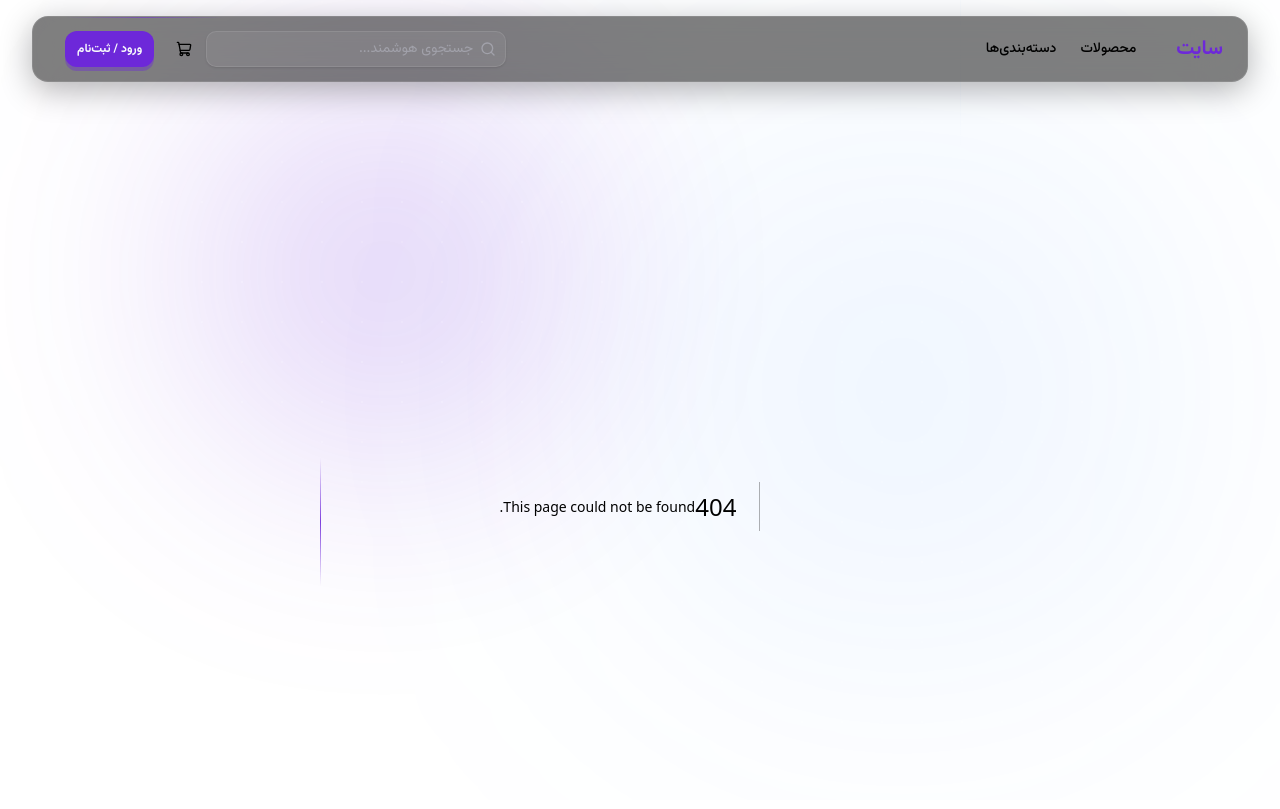
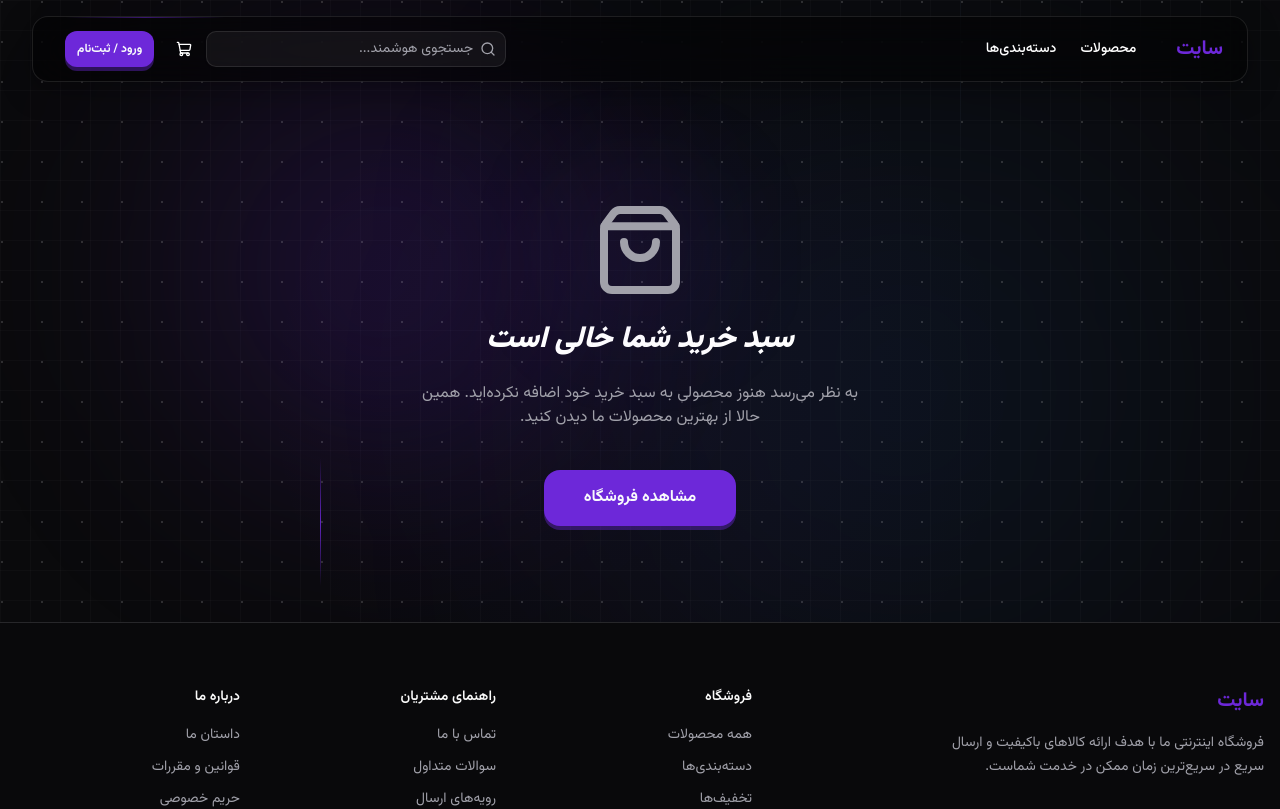
Before and after one commit to parssystem1-coder/saite, a Next.js app: page /cart in a window 1280 px wide. Before the commit this address had no page. Shown: the top 809 px of the page. Built offline with nearby package versions, Linux system fonts and the light colour scheme.

Commit message:
feat: phase 5 - implement Cart Store, Smart Header badge, and 3D Cart Page
Co-authored-by: arena-agent <297053741+arena-agent@users.noreply.github.com>

```diff
--- /dev/null
+++ b/src/app/cart/page.tsx
@@ -0,0 +1,165 @@
+'use client'
+
+import { useCartStore } from '@/store/cart-store'
+import Image from 'next/image'
+import Link from 'next/link'
+import { Button } from '@/components/ui/button'
+import { Trash2, Plus, Minus, ShoppingBag, ArrowLeft } from 'lucide-react'
+import { motion, AnimatePresence } from 'framer-motion'
+import { useEffect, useState } from 'react'
+
+export default function CartPage() {
+  const { items, removeItem, updateQuantity, totalPrice } = useCartStore()
+  const [mounted, setMounted] = useState(false)
+
+  useEffect(() => {
+    setMounted(true)
+  }, [])
+
+  if (!mounted) return null
+
+  const formattedTotal = new Intl.NumberFormat('fa-IR').format(totalPrice())
+
+  if (items.length === 0) {
+    return (
+      <div className="container mx-auto px-4 py-24 text-center">
+        <motion.div
+          initial={{ opacity: 0, scale: 0.9 }}
+          animate={{ opacity: 1, scale: 1 }}
+          className="flex flex-col items-center justify-center space-y-6"
+        >
+          <div className="relative">
+            <div className="absolute inset-0 bg-primary/20 blur-3xl rounded-full" />
+            <ShoppingBag className="h-24 w-24 text-muted-foreground relative z-10" />
+          </div>
+          <h2 className="text-3xl font-black italic">سبد خرید شما خالی است</h2>
+          <p className="text-muted-foreground max-w-md">
+            به نظر می‌رسد هنوز محصولی به سبد خرید خود اضافه نکرده‌اید. همین حالا از بهترین محصولات ما دیدن کنید.
+          </p>
+          <Button asChild size="lg" className="mt-4 px-10">
+            <Link href="/products">مشاهده فروشگاه</Link>
+          </Button>
+        </motion.div>
+      </div>
+    )
+  }
+
+  return (
+    <div className="container mx-auto px-4 py-12">
+      <div className="flex flex-col lg:flex-row gap-12">
+        {/* Cart Items List */}
+        <div className="flex-1 space-y-6">
+          <h1 className="text-3xl font-black mb-8 flex items-center gap-3">
+            <ShoppingBag className="text-primary" />
+            سبد خرید شما
+          </h1>
+
+          <AnimatePresence mode="popLayout">
+            {items.map((item) => (
+              <motion.div
+                key={item.id}
+                layout
+                initial={{ opacity: 0, x: -20 }}
+                animate={{ opacity: 1, x: 0 }}
+                exit={{ opacity: 0, x: 20 }}
+                className="group relative flex items-center gap-4 rounded-3xl border border-white/5 bg-white/5 p-4 md:p-6 backdrop-blur-sm hover:bg-white/10 transition-all shadow-xl"
+              >
+                <div className="relative h-24 w-24 md:h-32 md:w-32 flex-shrink-0 overflow-hidden rounded-2xl bg-black/20">
+                  <Image
+                    src={item.image}
+                    alt={item.name}
+                    fill
+                    className="object-contain p-2"
+                  />
+                </div>
+
+                <div className="flex flex-1 flex-col justify-between h-full space-y-2">
+                  <div className="flex justify-between items-start">
+                    <div>
+                      <h3 className="font-bold text-lg md:text-xl line-clamp-1">{item.name}</h3>
+                      <p className="text-sm text-muted-foreground">{item.category}</p>
+                    </div>
+                    <Button
+                      variant="ghost"
+                      size="icon"
+                      className="text-muted-foreground hover:text-destructive hover:bg-destructive/10"
+                      onClick={() => removeItem(item.id)}
+                    >
+                      <Trash2 className="h-5 w-5" />
+                    </Button>
+                  </div>
+
+                  <div className="flex flex-wrap items-center justify-between gap-4">
+                    <div className="flex items-center gap-3 bg-black/30 rounded-xl p-1 border border-white/5">
+                      <Button
+                        variant="ghost"
+                        size="icon"
+                        className="h-8 w-8 rounded-lg"
+                        onClick={() => updateQuantity(item.id, item.quantity - 1)}
+                      >
+                        <Minus className="h-4 w-4" />
+                      </Button>
+                      <span className="w-8 text-center font-bold">{item.quantity}</span>
+                      <Button
+                        variant="ghost"
+                        size="icon"
+                        className="h-8 w-8 rounded-lg"
+                        onClick={() => updateQuantity(item.id, item.quantity + 1)}
+                      >
+                        <Plus className="h-4 w-4" />
+                      </Button>
+                    </div>
+                    <div className="text-left">
+                      <span className="text-lg font-black text-primary">
+                        {(item.price * item.quantity).toLocaleString('fa-IR')} تومان
+                      </span>
+                    </div>
+                  </div>
+                </div>
+              </motion.div>
+            ))}
+          </AnimatePresence>
+        </div>
+
+        {/* Order Summary */}
+        <aside className="w-full lg:w-96">
+          <motion.div
+            initial={{ opacity: 0, y: 20 }}
+            animate={{ opacity: 1, y: 0 }}
+            className="sticky top-28 rounded-3xl border border-white/10 bg-white/5 p-8 backdrop-blur-xl shadow-2xl"
+          >
+            <h2 className="text-xl font-bold mb-6">خلاصه سفارش</h2>
+            <div className="space-y-4">
+              <div className="flex justify-between text-muted-foreground">
+                <span>تعداد اقلام</span>
+                <span>{items.length} کالا</span>
+              </div>
+              <div className="flex justify-between text-muted-foreground">
+                <span>هزینه ارسال</span>
+                <span className="text-green-400">رایگان (AI Reward)</span>
+              </div>
+              <div className="h-px bg-white/10 my-4" />
+              <div className="flex justify-between items-center text-xl font-black">
+                <span>جمع کل</span>
+                <span className="text-primary">{formattedTotal} تومان</span>
+              </div>
+            </div>
+
+            <Button size="lg" className="w-full h-14 text-lg mt-8 shadow-lg shadow-primary/20" asChild>
+              <Link href="/checkout">
+                تکمیل فرایند خرید
+              </Link>
+            </Button>
+
+            <div className="mt-6 flex flex-col gap-3">
+              <Link href="/products" className="flex items-center justify-center gap-2 text-sm text-muted-foreground hover:text-white transition-colors">
+                <ArrowLeft className="h-4 w-4" />
+                ادامه خرید
+              </Link>
+            </div>
+          </motion.div>
+        </aside>
+      </div>
+    </div>
+  )
+}
--- a/src/app/products/[id]/page.tsx
+++ b/src/app/products/[id]/page.tsx
@@ -9,9 +9,11 @@ import { Badge } from '@/components/ui/badge'
 import { ShoppingCart, ArrowRight, ShieldCheck, Truck, RefreshCcw, Loader2 } from 'lucide-react'
 import Link from 'next/link'
 import { motion } from 'framer-motion'
+import { useCartStore } from '@/store/cart-store'
 
 export default function ProductDetailPage() {
   const { id } = useParams()
+  const addItem = useCartStore((state) => state.addItem)
 
   const { data: product, isLoading } = useQuery({
     queryKey: ['product', id],
@@ -94,7 +96,11 @@ export default function ProductDetailPage() {
             </div>
 
             <div className="grid grid-cols-1 sm:grid-cols-2 gap-4 pt-4">
-              <Button size="lg" className="h-16 text-lg gap-3">
+              <Button
+                size="lg"
+                className="h-16 text-lg gap-3"
+                onClick={() => product && addItem(product)}
+              >
                 <ShoppingCart className="h-6 w-6" />
                 افزودن به سبد خرید
               </Button>
--- a/src/components/layout/header.tsx
+++ b/src/components/layout/header.tsx
@@ -6,10 +6,12 @@ import { Button } from '@/components/ui/button'
 import { Input } from '@/components/ui/input'
 import { motion } from 'framer-motion'
 import { useAuthStore } from '@/store/auth-store'
+import { useCartStore } from '@/store/cart-store'
 import { useEffect, useState } from 'react'
 
 export function Header() {
   const { isLoggedIn, logout } = useAuthStore()
+  const itemCount = useCartStore((state) => state.itemCount())
   const [mounted, setMounted] = useState(false)
 
   // جلوگیری از خطای Hydration در Zustand persist
@@ -52,9 +54,18 @@ export function Header() {
           </div>
 
           <nav className="flex items-center gap-2">
-            <Button variant="ghost" size="icon" asChild>
+            <Button variant="ghost" size="icon" className="relative" asChild>
               <Link href="/cart">
                 <ShoppingCart className="h-5 w-5" />
+                {mounted && itemCount > 0 && (
+                  <motion.span
+                    initial={{ scale: 0 }}
+                    animate={{ scale: 1 }}
+                    className="absolute -top-1 -left-1 flex h-4 w-4 items-center justify-center rounded-full bg-primary text-[10px] font-bold text-white shadow-[0_0_10px_rgba(109,40,217,0.5)]"
+                  >
+                    {itemCount}
+                  </motion.span>
+                )}
               </Link>
             </Button>
 
--- a/src/components/ui/product-card.tsx
+++ b/src/components/ui/product-card.tsx
@@ -7,12 +7,14 @@ import { motion, useMotionValue, useSpring, useTransform } from 'framer-motion'
 import { ShoppingCart } from 'lucide-react'
 import { Button } from '@/components/ui/button'
 import { Product } from '@/types/product'
+import { useCartStore } from '@/store/cart-store'
 
 interface ProductCardProps {
   product: Product
 }
 
 export function ProductCard({ product }: ProductCardProps) {
+  const addItem = useCartStore((state) => state.addItem)
   const x = useMotionValue(0)
   const y = useMotionValue(0)
 
@@ -86,7 +88,14 @@ export function ProductCard({ product }: ProductCardProps) {
               </span>
               <span className="text-xl font-black text-primary">{formattedPrice} تومان</span>
             </div>
-            <Button size="icon" className="rounded-full shadow-lg">
+            <Button
+              size="icon"
+              className="rounded-full shadow-lg"
+              onClick={(e) => {
+                e.preventDefault()
+                addItem(product)
+              }}
+            >
               <ShoppingCart className="h-5 w-5" />
             </Button>
           </div>
--- /dev/null
+++ b/src/store/cart-store.ts
@@ -0,0 +1,62 @@
+import { create } from 'zustand'
+import { persist } from 'zustand/middleware'
+import { Product } from '@/types/product'
+
+interface CartItem extends Product {
+  quantity: number
+}
+
+interface CartState {
+  items: CartItem[]
+  addItem: (product: Product) => void
+  removeItem: (productId: string) => void
+  updateQuantity: (productId: string, quantity: number) => void
+  clearCart: () => void
+  totalPrice: () => number
+  itemCount: () => number
+}
+
+export const useCartStore = create<CartState>()(
+  persist(
+    (set, get) => ({
+      items: [],
+      addItem: (product) => {
+        const items = get().items
+        const existingItem = items.find((item) => item.id === product.id)
+        if (existingItem) {
+          set({
+            items: items.map((item) =>
+              item.id === product.id ? { ...item, quantity: item.quantity + 1 } : item
+            ),
+          })
+        } else {
+          set({ items: [...items, { ...product, quantity: 1 }] })
+        }
+      },
+      removeItem: (productId) => {
+        set({ items: get().items.filter((item) => item.id !== productId) })
+      },
+      updateQuantity: (productId, quantity) => {
+        if (quantity <= 0) {
+          get().removeItem(productId)
+          return
+        }
+        set({
+          items: get().items.map((item) =>
+            item.id === productId ? { ...item, quantity } : item
+          ),
+        })
+      },
+      clearCart: () => set({ items: [] }),
+      totalPrice: () => {
+        return get().items.reduce((total, item) => total + item.price * item.quantity, 0)
+      },
+      itemCount: () => {
+        return get().items.reduce((total, item) => total + item.quantity, 0)
+      },
+    }),
+    {
+      name: 'cart-storage',
+    }
+  )
+)
```
Also changed, not shown: 1 other file (tests, documents, lock files or other folders).
